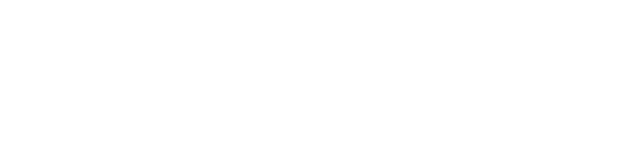
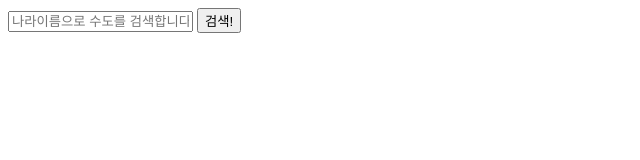
Before and after one commit to ghdl023/ajax, a website: page public/index.html in a window 1280 px wide. Shown: the whole page, without its empty margins (0-640 px from the left). Drawn offline with Linux system fonts and the light colour scheme.

Commit message:
index.html 추가

```diff
--- a/public/index.html
+++ b/public/index.html
@@ -7,6 +7,11 @@
   <title>나라이름으로 수도 검색하기</title>
 </head>
 <body>
+  <form action="">
+    <input type="text" name="country" placeholder="나라이름으로 수도를 검색합니다">
+    <input type="submit" value="검색!">
+  </form>
 
+  <div class="result"></div>
 </body>
 </html>
```
